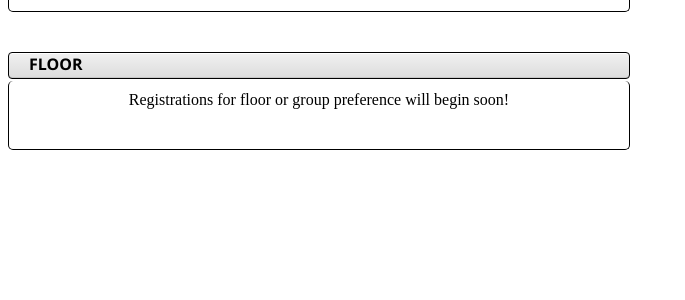
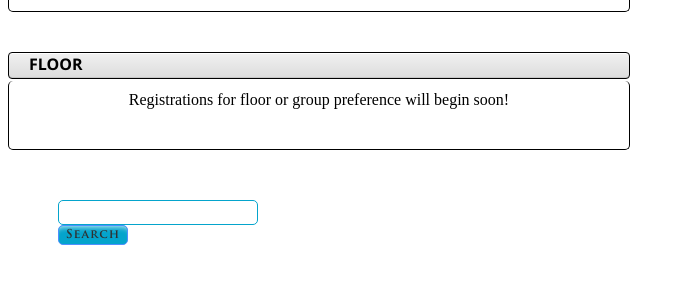
Before and after one commit to prasanmouli/hostelmanagementapp, a PHP site: page /?hostelId=1 in a window 1280 px wide. Shown: the part 286-586 px from the top of the page, without its empty margins (0-685 px from the left). Run offline with PHP 8.4, Linux system fonts and the light colour scheme; data comes from the database, SQL or seed files in the repository.

Commit message:
added search box

```diff
--- a/index.php
+++ b/index.php
@@ -169,7 +169,9 @@ Registrations for floor or group preference will begin soon!
 <button id="floorSave" style="display:none;"> SAVE </button>
 </div>
 </div>
-
+<div style='margin-left: 50px; width: 120px; float:left;'>
+<input type='search' style='float:left;' name='s'> <button style='float:left; width: 70px;'> Search </button>
+</div>
 </div>
 
 </body>
```
